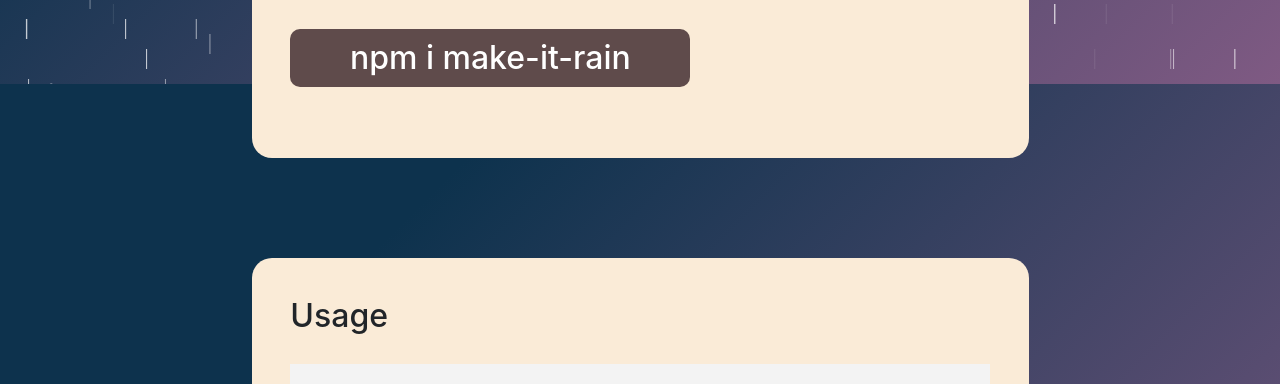
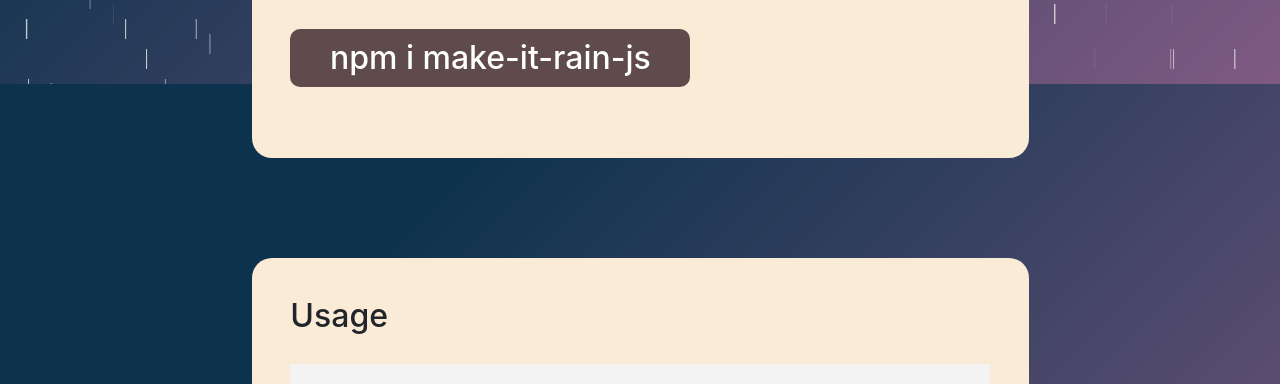
Before and after one commit to rizasal/make-it-rain.js, a website built with Parcel: page site/index.html in a window 1280 px wide. Shown: the part 716-1100 px from the top of the page. Built offline with nearby package versions, Linux system fonts and the light colour scheme.

Commit message:
Changed package name to make-it-rain-js

```diff
--- a/package.json
+++ b/package.json
@@ -1,5 +1,5 @@
 {
-  "name": "make-it-rain",
+  "name": "make-it-rain-js",
   "version": "1.0.0",
   "description": "Add rain to your websites",
   "main": "make-it-rain.js",
--- a/site/index.html
+++ b/site/index.html
@@ -33,7 +33,7 @@
         <div class="main-text">
             <div class="each-heading no-rain-non-blocking">
             <h2> Installation </h2>
-            <h4 class="install-button">npm i make-it-rain</h4>
+            <h4 class="install-button">npm i make-it-rain-js</h4>
             </div>
             <div class="each-heading no-rain-non-blocking">
                 <h2>Usage</h2>
```
Also changed, not shown: README.md.
